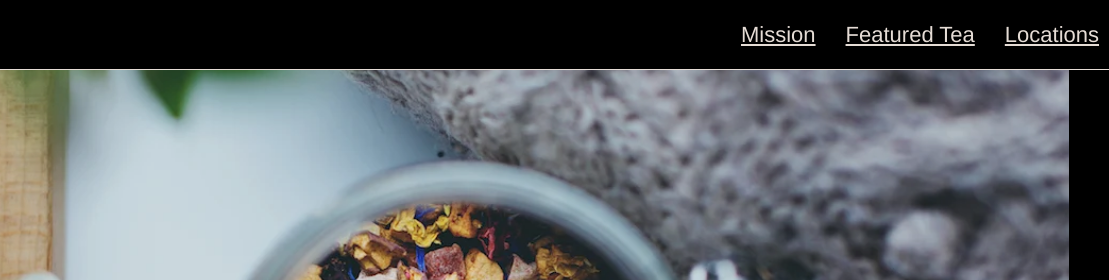
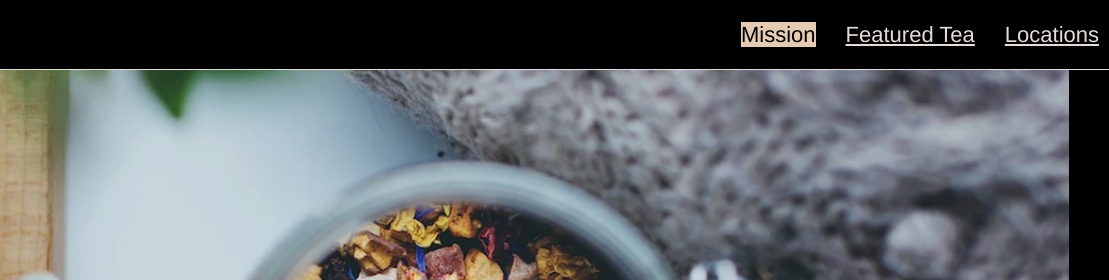
Before and after one commit to saavedraj92/Tea-Cozy, a plain HTML site: page index.html in a window 1280 px wide. In both pictures the pointer is over the link "Mission". Shown: the top 280 px of the page, 171-1280 px from the left. Drawn offline with Linux system fonts and the light colour scheme.

Commit message:
Update style.css
Add hover effect to links.

```diff
--- a/style.css
+++ b/style.css
@@ -43,6 +43,12 @@ header {
     font-size: 1.375rem;
     align-items: center;
     height: 100%;
+}
+
+.links li a:hover {
+    background-color: bisque;
+    color: black;
+    text-decoration: none;
 }
 
 .links li a{
```
